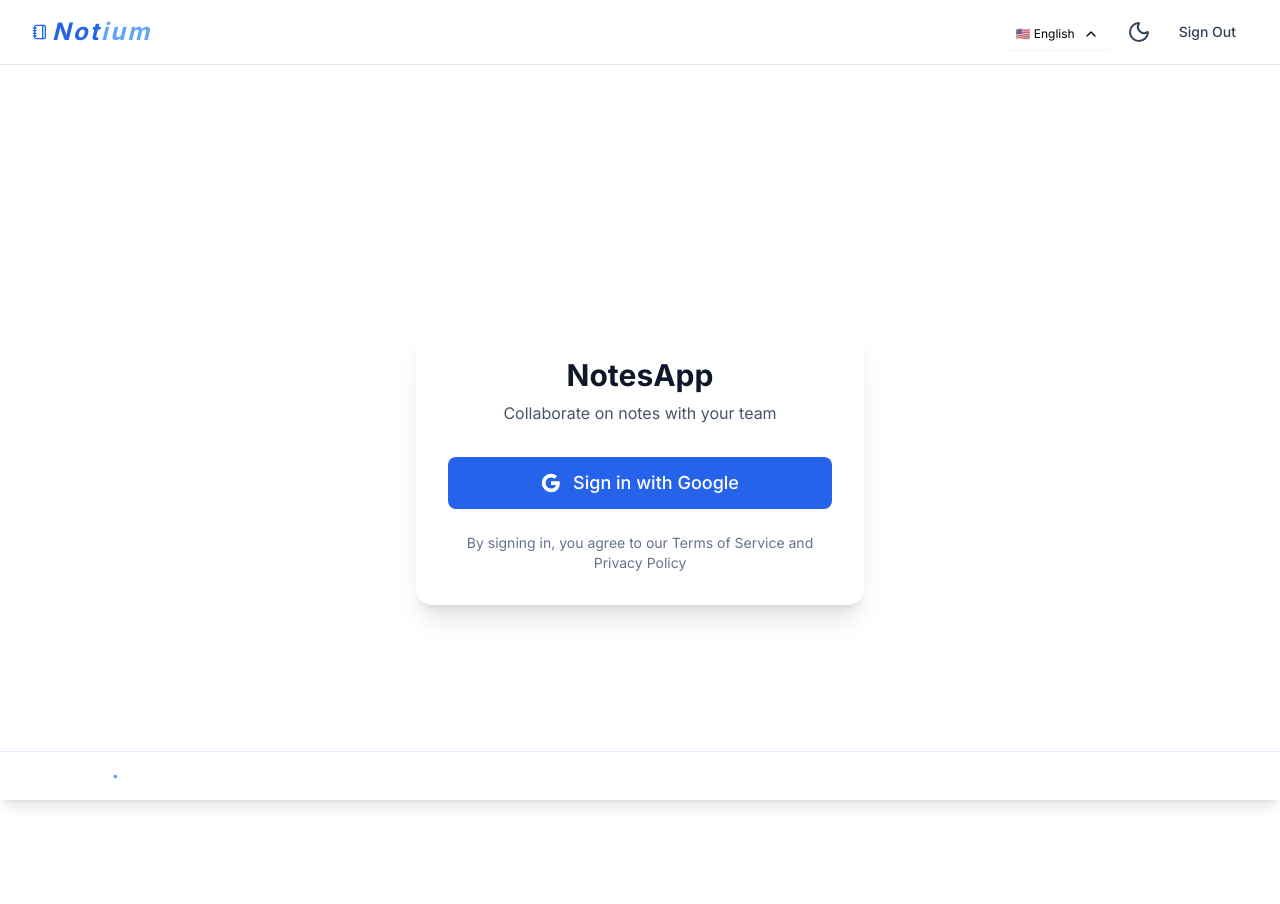
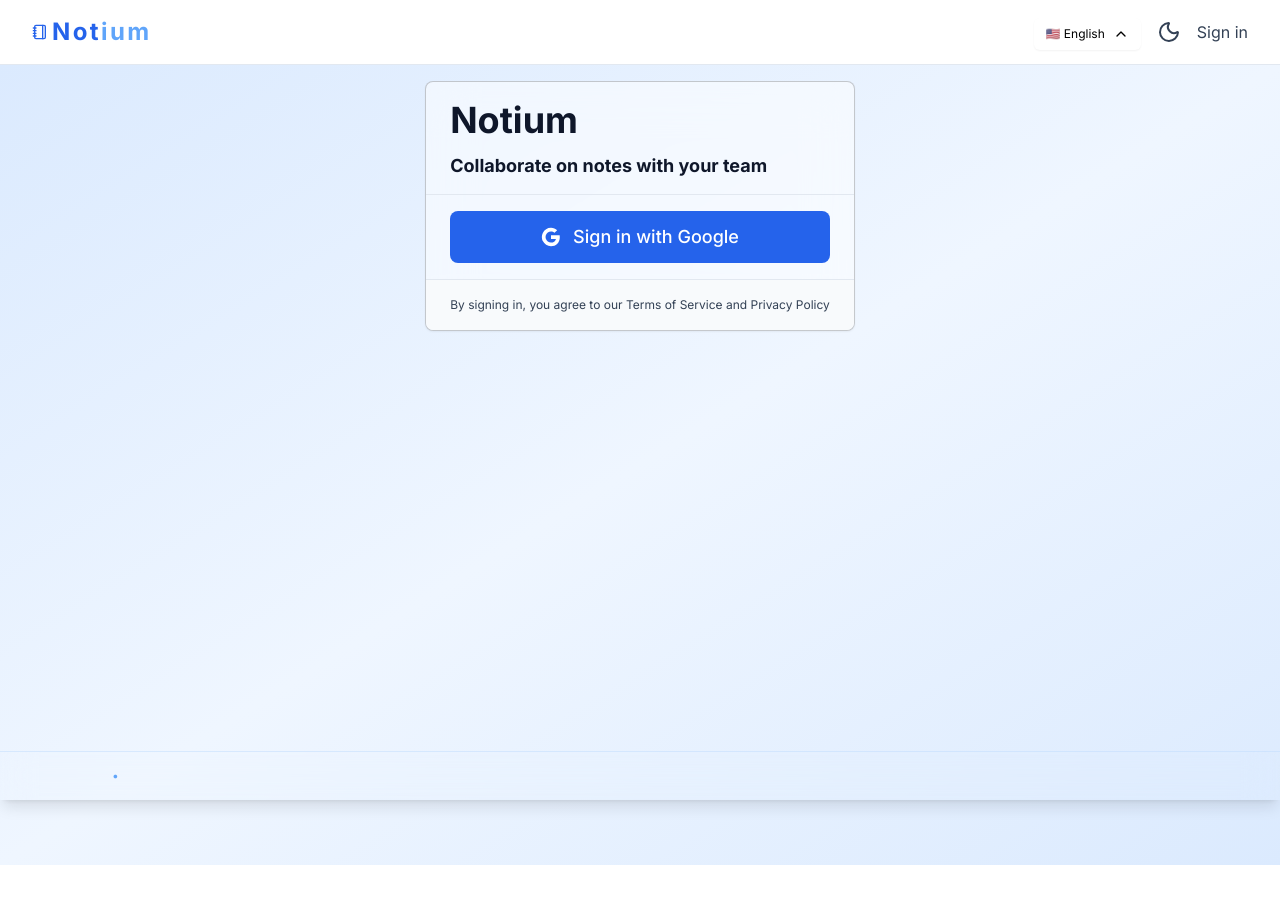
Before and after one commit to sebastianvelo/notium, a Next.js app: page /login in a window 1280 px wide. Shown: the top 904 px of the page. Built offline with nearby package versions, Linux system fonts and the light colour scheme.

Commit message:
[feat]: Add Login page

```diff
--- a/app/layout.tsx
+++ b/app/layout.tsx
@@ -1,12 +1,12 @@
-import Footer from '@/components/layout/footer/Footer';
-import Navbar from '@/components/layout/navbar/Navbar';
-import LanguageProvider from '@/context/language/LanguageProvider';
-import type { Metadata } from 'next';
-import { Inter, Sora } from 'next/font/google';
-import { PropsWithChildren } from 'react';
-import './globals.css';
+import Footer from "@/components/layout/footer/Footer";
+import Navbar from "@/components/layout/navbar/Navbar";
+import LanguageProvider from "@/context/language/LanguageProvider";
+import type { Metadata } from "next";
+import { Inter, Sora } from "next/font/google";
+import { PropsWithChildren } from "react";
+import "./globals.css";
 
-const inter = Inter({ subsets: ['latin'] });
+const inter = Inter({ subsets: ["latin"] });
 
 export const sora = Sora({
   subsets: ["latin"],
@@ -15,8 +15,8 @@
 });
 
 export const metadata: Metadata = {
-  title: 'NotesApp - Collaborative Note Taking',
-  description: 'Create and collaborate on notes with your team',
+  title: "Notium - Collaborative Note Taking",
+  description: "Create and collaborate on notes with your team",
 };
 
 export default function RootLayout({ children }: PropsWithChildren) {
@@ -25,7 +25,9 @@
       <body className={inter.className}>
         <LanguageProvider>
           <Navbar />
-          {children}
+          <div className="bg-gradient-to-br from-primary-100 via-primary-50 to-primary-100 dark:from-secondary-950 dark:via-primary-950 dark:to-secondary-950">
+            {children}
+          </div>
           <Footer />
         </LanguageProvider>
       </body>
--- a/app/login/page.tsx
+++ b/app/login/page.tsx
@@ -1,50 +1,7 @@
-"use client";
-import Button from "@/components/ui/atoms/button/Button";
+import LoginLayout from "@/components/pages/login/LoginLayout";
 
 const LoginPage: React.FC = () => {
-    return (
-        <div className="min-h-screen bg-linear-to-br from-primary-50 to-indigo-100 flex items-center justify-center p-4">
-            <div className="max-w-md w-full">
-                <div className="bg-white dark:bg-black rounded-2xl shadow-xl p-8">
-                    <div className="text-center mb-8">
-                        <h1 className="text-3xl font-bold text-secondary-900 mb-2">NotesApp</h1>
-                        <p className="text-secondary-600">Collaborate on notes with your team</p>
-                    </div>
-
-                    <div className="space-y-4">
-                        <Button
-                            className="w-full flex items-center justify-center space-x-3"
-                            size="lg"
-                        >
-                            <svg className="w-5 h-5" viewBox="0 0 24 24">
-                                <path
-                                    fill="currentColor"
-                                    d="M22.56 12.25c0-.78-.07-1.53-.2-2.25H12v4.26h5.92c-.26 1.37-1.04 2.53-2.21 3.31v2.77h3.57c2.08-1.92 3.28-4.74 3.28-8.09z"
-                                />
-                                <path
-                                    fill="currentColor"
-                                    d="M12 23c2.97 0 5.46-.98 7.28-2.66l-3.57-2.77c-.98.66-2.23 1.06-3.71 1.06-2.86 0-5.29-1.93-6.16-4.53H2.18v2.84C3.99 20.53 7.7 23 12 23z"
-                                />
-                                <path
-                                    fill="currentColor"
-                                    d="M5.84 14.09c-.22-.66-.35-1.36-.35-2.09s.13-1.43.35-2.09V7.07H2.18C1.43 8.55 1 10.22 1 12s.43 3.45 1.18 4.93l2.85-2.22.81-.62z"
-                                />
-                                <path
-                                    fill="currentColor"
-                                    d="M12 5.38c1.62 0 3.06.56 4.21 1.64l3.15-3.15C17.45 2.09 14.97 1 12 1 7.7 1 3.99 3.47 2.18 7.07l3.66 2.84c.87-2.6 3.3-4.53 6.16-4.53z"
-                                />
-                            </svg>
-                            <span>Sign in with Google</span>
-                        </Button>
-                    </div>
-
-                    <p className="text-center text-sm text-secondary-500 mt-6">
-                        By signing in, you agree to our Terms of Service and Privacy Policy
-                    </p>
-                </div>
-            </div>
-        </div>
-    );
+    return <LoginLayout />;
 }
 
 export default LoginPage;
--- a/components/layout/navbar/Brand.tsx
+++ b/components/layout/navbar/Brand.tsx
@@ -8,8 +8,8 @@
             <Link href={ROUTES.WORKSPACES} className="flex items-center space-x-1">
                 <Notebook className="text-primary-600 dark:text-primary-400 h-4 w-4" />
                 <div>
-                    <span className="text-2xl tracking-widest font-bold text-primary-600 dark:text-primary-500 font-brand italic">Not</span>
-                    <span className="text-2xl tracking-widest font-bold text-primary-400 dark:text-primary-300 font-brand italic">ium</span>
+                    <span className="text-2xl tracking-widest font-bold text-primary-600 dark:text-primary-500 font-brand">Not</span>
+                    <span className="text-2xl tracking-widest font-bold text-primary-400 dark:text-primary-300 font-brand">ium</span>
                 </div>
             </Link>
         </div>
--- a/components/layout/navbar/Navbar.tsx
+++ b/components/layout/navbar/Navbar.tsx
@@ -1,8 +1,10 @@
 "use client";
-import Button from "@/components/ui/atoms/button/Button";
+import ROUTES from "@/constants/routes";
+import Link from "next/link";
 import LanguageSelector from "./actions/LanguageSelector";
 import ThemeToggleButton from "./actions/ThemeToggleButton";
 import Brand from "./Brand";
+import Text from "@/components/ui/atoms/text/Text";
 
 const Navbar: React.FC = () => {
     return (
@@ -13,9 +15,9 @@
                     <div className="flex items-center space-x-4">
                         <LanguageSelector />
                         <ThemeToggleButton />
-                        <Button variant="ghost" size="sm">
-                            Sign Out
-                        </Button>
+                        <Link href={ROUTES.LOGIN}>
+                            <Text>Sign in</Text>
+                        </Link>
                     </div>
                 </div>
             </div>
--- /dev/null
+++ b/components/pages/login/LoginLayout.tsx
@@ -0,0 +1,26 @@
+"use client";
+import GoogleSignInButton from "@/components/pages/login/ui/GoogleSignInButton";
+import Text from "@/components/ui/atoms/text/Text";
+import Title from "@/components/ui/atoms/title/Title";
+import Card, { CardBody, CardFooter, CardHeader } from "@/components/ui/molecules/card/Card";
+
+const LoginLayout: React.FC = () => {
+    return (
+        <div className="min-h-screen bg-linear-to-br from-primary-50 to-indigo-100 flex items-baseline justify-center p-4">
+            <Card className="max-w-md" hover>
+                <CardHeader className="space-y-3">
+                    <Title size="xl">Notium</Title>
+                    <Title size="xs" t={"Collaborate on notes with your team"} />
+                </CardHeader>
+                <CardBody className="space-y-3">
+                    <GoogleSignInButton />
+                </CardBody>
+                <CardFooter>
+                    <Text size="xs" t={"By signing in, you agree to our Terms of Service and Privacy Policy"} />
+                </CardFooter>
+            </Card>
+        </div>
+    );
+}
+
+export default LoginLayout;
--- /dev/null
+++ b/components/pages/login/ui/GoogleSignInButton.tsx
@@ -0,0 +1,34 @@
+import Button from "@/components/ui/atoms/button/Button";
+
+interface GoogleSignInButtonProps {
+}
+
+const GoogleSignInButton: React.FC<GoogleSignInButtonProps> = () => {
+    return (
+        <div className="space-y-4">
+            <Button className="w-full flex items-center justify-center space-x-3" size="lg">
+                <svg className="w-5 h-5" viewBox="0 0 24 24">
+                    <path
+                        fill="currentColor"
+                        d="M22.56 12.25c0-.78-.07-1.53-.2-2.25H12v4.26h5.92c-.26 1.37-1.04 2.53-2.21 3.31v2.77h3.57c2.08-1.92 3.28-4.74 3.28-8.09z"
+                    />
+                    <path
+                        fill="currentColor"
+                        d="M12 23c2.97 0 5.46-.98 7.28-2.66l-3.57-2.77c-.98.66-2.23 1.06-3.71 1.06-2.86 0-5.29-1.93-6.16-4.53H2.18v2.84C3.99 20.53 7.7 23 12 23z"
+                    />
+                    <path
+                        fill="currentColor"
+                        d="M5.84 14.09c-.22-.66-.35-1.36-.35-2.09s.13-1.43.35-2.09V7.07H2.18C1.43 8.55 1 10.22 1 12s.43 3.45 1.18 4.93l2.85-2.22.81-.62z"
+                    />
+                    <path
+                        fill="currentColor"
+                        d="M12 5.38c1.62 0 3.06.56 4.21 1.64l3.15-3.15C17.45 2.09 14.97 1 12 1 7.7 1 3.99 3.47 2.18 7.07l3.66 2.84c.87-2.6 3.3-4.53 6.16-4.53z"
+                    />
+                </svg>
+                <span>Sign in with Google</span>
+            </Button>
+        </div>
+    );
+};
+
+export default GoogleSignInButton;
--- a/components/pages/workspaces/WorkspacesLayout.tsx
+++ b/components/pages/workspaces/WorkspacesLayout.tsx
@@ -5,7 +5,7 @@
 
 const WorkspacesLayout: React.FC<WorkspacesLayoutProps> = ({ workspaces, isLoading }) => {
     return (
-        <div className="min-h-screen bg-gradient-to-br from-primary-50 to-primary-100 dark:from-secondary-950 dark:via-primary-950 dark:to-secondary-950 max-w-7xl mx-auto px-4 sm:px-6 lg:px-8 py-8">
+        <div className="min-h-screen max-w-7xl mx-auto px-4 sm:px-6 lg:px-8 py-8">
             <WorkspacesLayoutHeader />
             <WorkspacesLayoutList workspaces={workspaces} isLoading={isLoading} />
         </div>
--- a/components/pages/workspaces/new/NewWorkspaceLayout.tsx
+++ b/components/pages/workspaces/new/NewWorkspaceLayout.tsx
@@ -3,7 +3,7 @@
 
 const NewWorkspaceLayout: React.FC = () => {
     return (
-        <div className="min-h-screen bg-gradient-to-br from-primary-50 to-primary-100 dark:from-secondary-950 dark:via-primary-950 dark:to-secondary-950 ">
+        <div className="min-h-screen">
             <div className="max-w-2xl mx-auto px-4 sm:px-6 lg:px-8 py-8 space-y-4">
                 <NewWorkspaceLayoutHeader />
                 <NewWorkspaceLayoutForm />
```
